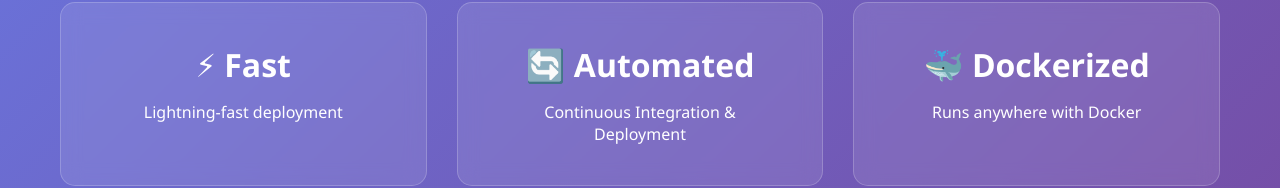
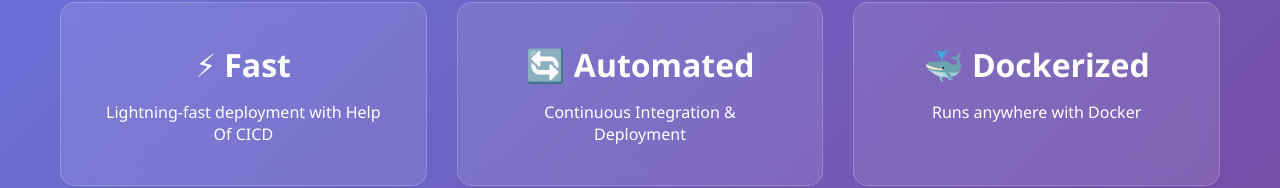
Before and after one commit to NithinAras/my-websitt, a plain HTML site: page index.html in a window 1280 px wide. Shown: the part 612-800 px from the top of the page. Drawn offline with Linux system fonts and the light colour scheme.

Commit message:
Enhance feature description in index.html
Updated feature description to include CICD.

```diff
--- a/index.html
+++ b/index.html
@@ -22,7 +22,7 @@
         <section class="features">
             <div class="feature-card">
                 <h3>⚡ Fast</h3>
-                <p>Lightning-fast deployment</p>
+                <p>Lightning-fast deployment with Help Of CICD</p>
             </div>
             <div class="feature-card">
                 <h3>🔄 Automated</h3>
```
